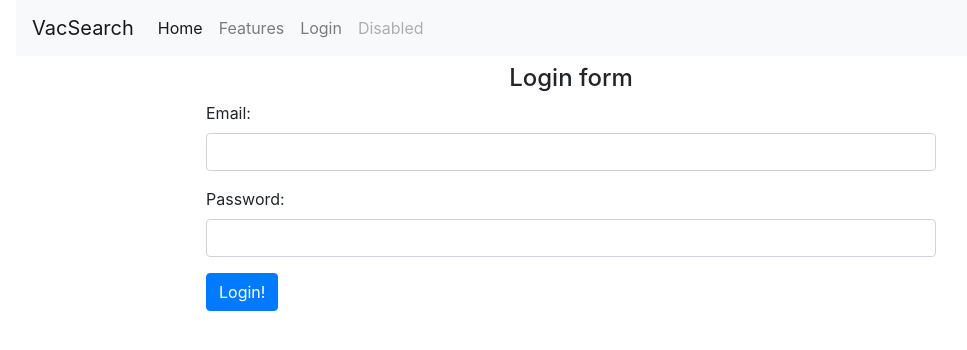
After one commit to GithubHungry/scraping_service, a Django app: page /accounts/login/ in a window 1280 px wide. The commit adds this page. Shown: the top 350 px of the page, without its empty margins (69-1036 px from the left). Run offline with Django 3.2, Linux system fonts and the light colour scheme; some libraries are stand-ins or nearby versions.

Commit message:
'Login_logout_and_registerform_add'

```diff
--- a/accounts/forms.py
+++ b/accounts/forms.py
@@ -0,0 +1,41 @@
+from django import forms
+from django.contrib.auth import get_user_model, authenticate
+from django.contrib.auth.hashers import check_password
+
+User = get_user_model()
+
+
+class UserLoginForm(forms.Form):
+    email = forms.CharField(widget=forms.EmailInput(attrs={'class': 'form-control'}))
+    password = forms.CharField(widget=forms.PasswordInput(attrs={'class': 'form-control'}))
+
+    def clean(self, *args, **kwargs):
+        email = self.cleaned_data.get('email').strip()
+        password = self.cleaned_data.get('password').strip()
+
+        if email and password:
+            qs = User.objects.filter(email=email)
+            if not qs.exists():
+                raise forms.ValidationError('Wrong email, user does not exist!')
+            if not check_password(password, qs[0].password):
+                raise ValueError('Wrong password!')
+            user = authenticate(email=email, password=password)
+            if not user:
+                raise ValueError('This account is not active!')
+        return super(UserLoginForm, self).clean(*args, **kwargs)
+
+
+class UserRegistrationForm(forms.ModelForm):
+    email = forms.CharField(label='Enter email', widget=forms.EmailInput(attrs={'class': 'form-control'}))
+    password = forms.CharField(label='Enter pass', widget=forms.PasswordInput(attrs={'class': 'form-control'}))
+    password_2 = forms.CharField(label='Repeat pass', widget=forms.PasswordInput(attrs={'class': 'form-control'}))
+
+    class Meta:
+        model = User
+        fields = ('email',)  # password as a default
+
+    def clean_password2(self):
+        data = self.cleaned_data
+        if data['password'] != data['password_2']:
+            raise forms.ValidationError('Passwords not equal!')
+        return data['password_2']
--- a/accounts/urls.py
+++ b/accounts/urls.py
@@ -0,0 +1,8 @@
+from django.urls import path
+
+from . import views
+
+urlpatterns = [
+    path('login/', views.login_view, name='login'),
+    path('logout/', views.logout_view, name='logout'),
+]
--- a/accounts/views.py
+++ b/accounts/views.py
@@ -1,3 +1,26 @@
-from django.shortcuts import render
+from django.shortcuts import render, redirect
+from django.contrib.auth import authenticate, login, logout
+from accounts.forms import UserLoginForm
+
 
 # Create your views here.
+
+
+def login_view(request):
+    form = UserLoginForm(request.POST or None)
+    if form.is_valid():
+        data = form.cleaned_data
+        print('1')
+        email = data.get('email')
+        print(email)
+        password = data.get('password')
+        print(password)
+        user = authenticate(request, email=email, password=password)
+        login(request, user)
+        return redirect('index')
+    return render(request, 'accounts/login.html', {'form': form})
+
+
+def logout_view(request):
+    logout(request)
+    return redirect('index')
--- a/scraping/views.py
+++ b/scraping/views.py
@@ -17,7 +17,6 @@ def list_view(request):
     city = request.GET.get('city')
     language = request.GET.get('language')
     page_obj = []
-
     context = {'city': city, 'language': language, 'form': form}
 
     if city or language:
@@ -31,6 +30,6 @@ def list_view(request):
         paginator = Paginator(vacancies, 10)  # Show 25 contacts per page.
         page_number = request.GET.get('page')
         page_obj = paginator.get_page(page_number)
-        context['object_list'] = page_obj
+    context['object_list'] = page_obj
 
     return render(request, 'scraping/list.html', context)
--- a/scraping_service/urls.py
+++ b/scraping_service/urls.py
@@ -20,6 +20,7 @@ from django.urls import path, include
 
 urlpatterns = [
     path('admin/', admin.site.urls),
+    path('accounts/', include('accounts.urls')),
     path('', include('scraping.urls')),
 ]
 
--- /dev/null
+++ b/templates/accounts/login.html
@@ -0,0 +1,24 @@
+{% extends 'base.html' %}
+{% block title %}
+    Login
+{% endblock title %}
+
+
+{% block content %}
+
+    <div class="row ">
+        <div class="col-md-8 mx-auto">
+                <h4 class="text-center my-2">
+                    Login form
+                </h4>
+            <form action="" method="post">
+                {% csrf_token %}
+                <div class="form-group">
+                    {{ form.as_p }}
+                </div>
+                <button type="submit" class="btn btn-primary">Login!</button>
+            </form>
+        </div>
+    </div>
+
+{% endblock content %}
--- a/templates/base.html
+++ b/templates/base.html
@@ -6,7 +6,8 @@
     <meta name="viewport" content="width=device-width, initial-scale=1, shrink-to-fit=no">
 
     <!-- Bootstrap CSS -->
-    <link rel="stylesheet" href="https://stackpath.bootstrapcdn.com/bootstrap/4.5.0/css/bootstrap.min.css" integrity="sha384-9aIt2nRpC12Uk9gS9baDl411NQApFmC26EwAOH8WgZl5MYYxFfc+NcPb1dKGj7Sk" crossorigin="anonymous">
+    <link rel="stylesheet" href="https://stackpath.bootstrapcdn.com/bootstrap/4.5.0/css/bootstrap.min.css"
+          integrity="sha384-9aIt2nRpC12Uk9gS9baDl411NQApFmC26EwAOH8WgZl5MYYxFfc+NcPb1dKGj7Sk" crossorigin="anonymous">
 
     <title>
         {% block title %}
@@ -18,7 +19,8 @@
 <div class="container">
     <nav class="navbar navbar-expand-lg navbar-light bg-light">
         <a class="navbar-brand" href="{% url 'index' %}">VacSearch</a>
-      <button class="navbar-toggler" type="button" data-toggle="collapse" data-target="#navbarNav" aria-controls="navbarNav" aria-expanded="false" aria-label="Toggle navigation">
+        <button class="navbar-toggler" type="button" data-toggle="collapse" data-target="#navbarNav"
+                aria-controls="navbarNav" aria-expanded="false" aria-label="Toggle navigation">
             <span class="navbar-toggler-icon"></span>
         </button>
         <div class="collapse navbar-collapse" id="navbarNav">
@@ -29,9 +31,17 @@
                 <li class="nav-item">
                     <a class="nav-link" href="#">Features</a>
                 </li>
+
+                {% if user.is_authenticated %}
                     <li class="nav-item">
-            <a class="nav-link" href="#">Pricing</a>
+                        <a class="nav-link" href="{% url 'logout' %}">Logout</a>
                     </li>
+                {% else %}
+                    <li class="nav-item">
+                        <a class="nav-link" href="{% url 'login' %}">Login</a>
+                    </li>
+                {% endif %}
+
                 <li class="nav-item">
                     <a class="nav-link disabled" href="#" tabindex="-1" aria-disabled="true">Disabled</a>
                 </li>
@@ -47,8 +57,14 @@
 </div>
 <!-- Optional JavaScript -->
 <!-- jQuery first, then Popper.js, then Bootstrap JS -->
-    <script src="https://code.jquery.com/jquery-3.5.1.slim.min.js" integrity="sha384-DfXdz2htPH0lsSSs5nCTpuj/zy4C+OGpamoFVy38MVBnE+IbbVYUew+OrCXaRkfj" crossorigin="anonymous"></script>
-    <script src="https://cdn.jsdelivr.net/npm/popper.js@1.16.0/dist/umd/popper.min.js" integrity="sha384-Q6E9RHvbIyZFJoft+2mJbHaEWldlvI9IOYy5n3zV9zzTtmI3UksdQRVvoxMfooAo" crossorigin="anonymous"></script>
-    <script src="https://stackpath.bootstrapcdn.com/bootstrap/4.5.0/js/bootstrap.min.js" integrity="sha384-OgVRvuATP1z7JjHLkuOU7Xw704+h835Lr+6QL9UvYjZE3Ipu6Tp75j7Bh/kR0JKI" crossorigin="anonymous"></script>
+<script src="https://code.jquery.com/jquery-3.5.1.slim.min.js"
+        integrity="sha384-DfXdz2htPH0lsSSs5nCTpuj/zy4C+OGpamoFVy38MVBnE+IbbVYUew+OrCXaRkfj"
+        crossorigin="anonymous"></script>
+<script src="https://cdn.jsdelivr.net/npm/popper.js@1.16.0/dist/umd/popper.min.js"
+        integrity="sha384-Q6E9RHvbIyZFJoft+2mJbHaEWldlvI9IOYy5n3zV9zzTtmI3UksdQRVvoxMfooAo"
+        crossorigin="anonymous"></script>
+<script src="https://stackpath.bootstrapcdn.com/bootstrap/4.5.0/js/bootstrap.min.js"
+        integrity="sha384-OgVRvuATP1z7JjHLkuOU7Xw704+h835Lr+6QL9UvYjZE3Ipu6Tp75j7Bh/kR0JKI"
+        crossorigin="anonymous"></script>
 </body>
 </html>
```
Lines whose indentation alone changed are shown as unchanged.
